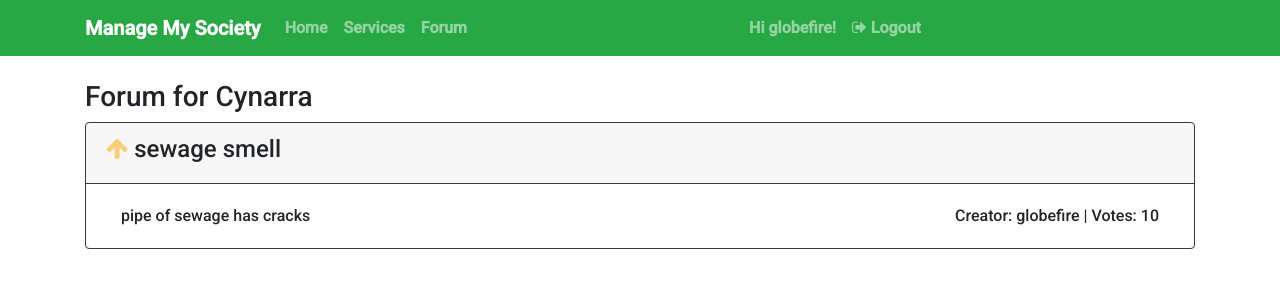
After one commit to sudonitin/housing-society-management, a Django app: page /forum/ in a window 1280 px wide. The commit adds this page. Shown: the top 300 px of the page. Run offline with Django 3.2, Linux system fonts and the light colour scheme; a user stored in the database is signed in; data comes from the database, SQL or seed files in the repository; both versions use the stored data as it was after the commit; some libraries are stand-ins or nearby versions.

Commit message:
voter count

```diff
--- a/manageMySociety/settings.py
+++ b/manageMySociety/settings.py
@@ -124,6 +124,6 @@ STATIC_URL = '/static/'
 
 CRISPY_TEMPLATE_PACK = 'bootstrap4'
 
-LOGIN_REDIRECT_URL = 'home/'
+LOGIN_REDIRECT_URL = '/home/'
 
 LOGIN_URL = 'login'
--- a/manageMySociety/urls.py
+++ b/manageMySociety/urls.py
@@ -10,6 +10,7 @@ urlpatterns = [
     path('home/', user_views.home, name = 'home'),
     path('createbill/', user_views.createBill, name = 'createBill'),
     path('sendbill/', user_views.sendBill, name = 'sendBill'),
+    path('forum/', user_views.forumDisplay, name = 'forum'),
     path('login/', auth_views.LoginView.as_view(redirect_authenticated_user=True, template_name = 'users/login.html'), name = 'login'),
     path('logout/', auth_views.LogoutView.as_view(template_name = 'users/logout.html'), name = 'logout'),
     path('password-reset/', auth_views.PasswordResetView.as_view(template_name = 'users/password_reset.html'), name = 'password_reset'),
--- a/societies/models.py
+++ b/societies/models.py
@@ -15,7 +15,8 @@ class Forum(models.Model):
     title = models.CharField(max_length = 100, null = False)
     description = models.CharField(max_length = 1000, null = False)
     creator = models.ForeignKey(User, on_delete=models.CASCADE)
-    votes = models.IntegerField( null=False)
+    votes = models.IntegerField( null=False, default=0)
+    voters = models.CharField(max_length = 500, null = False, default = "")
     society = models.ForeignKey(SocietyDetail, on_delete=models.CASCADE)
 
     def __str__(self):
--- /dev/null
+++ b/societies/templates/societies/forumPage.html
@@ -0,0 +1,34 @@
+{% extends 'users/base.html' %}
+{% block content %}
+<div class="container">
+    <h3>Forum for {{ society_name }}</h3>
+    {% for i in issues %}
+        <div class="card border-dark">
+            <div class="card-header border-dark">
+                {% if user.username in voters %}
+                    <h4>
+                        <i class="fa fa-arrow-up" style="opacity: 0.5; color: orange;" aria-hidden="true">
+                        </i>
+                        {{ i.title }}
+                    </h4>
+                {% else %}
+                    <h4>
+                        <i class="fa fa-arrow-up" style="opacity: 0.5;" aria-hidden="true"></i> {{ i.title }}
+                    </h4>
+                {% endif %}
+            </div>
+            <div class="card-body">
+                <div class="container">
+                    <div class="row">
+                        <div class="col">{{i.description}}</div>
+                        <div class="col" style="text-align: right;">
+                            Creator: {{ i.creator }} | Votes: {{ i.votes }}
+                        </div>
+                    </div>
+                </div>
+            </div>
+        </div>
+        <br/>
+    {% endfor %}
+</div>
+{% endblock content %}
--- a/users/templates/users/base.html
+++ b/users/templates/users/base.html
@@ -25,7 +25,7 @@
                         <a class="nav-item nav-link" href="{% url 'home' %}">Home</a>
                         <a class="nav-item nav-link" href="#services">Services</a>
                         {% if user.username %}
-                        <a class="nav-item nav-link" href="#services">Forum</a>
+                        <a class="nav-item nav-link" href="{% url 'forum' %}">Forum</a>
                         {% endif %}
                     </div>
                     <div class="navbar-nav mr-auto">
--- a/users/views.py
+++ b/users/views.py
@@ -62,3 +62,18 @@ def sendBill(request):
 
     return render(request, 'societies/message.html',
                     {'message': 'You are not authorized for this action'})
+
+# forum for respective society
+@login_required
+def forumDisplay(request):
+    owner = get_object_or_404(Owner, name = request.user)
+    issues = Forum.objects.filter(society = owner.society)
+    voters = [issue.voters.strip('][').split(', ') for issue in issues]
+    voters = [voter.strip("'") for voter in voters[0]]
+    return render(request, 'societies/forumPage.html',
+                {
+                'issues': issues,
+                'society_name': owner.society,
+                'voters': voters,
+                }
+    )
```
Also changed, not shown: db.sqlite3, societies/migrations/0006_auto_20200310_0248.py (added).
